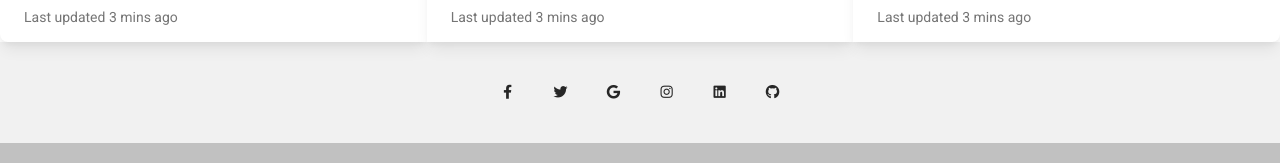
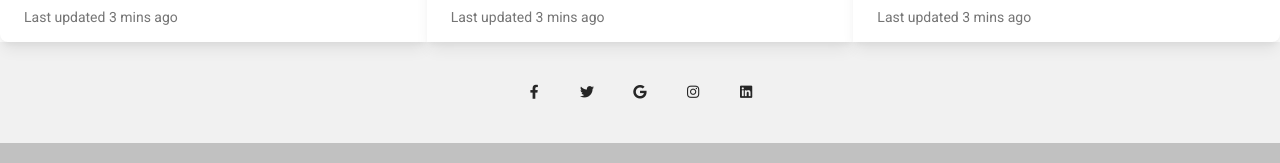
Before and after one commit to Sylvia-Chepkoech/Quotes-App, an Angular app: page / in a window 1280 px wide. Shown: the part 1370-1533 px from the top of the page. Built offline with nearby package versions, Linux system fonts and the light colour scheme.

Commit message:
update footer icons

```diff
--- a/src/app/footer/footer.component.html
+++ b/src/app/footer/footer.component.html
@@ -47,15 +47,7 @@
         data-mdb-ripple-color="dark"
         ><i class="fab fa-linkedin"></i
       ></a>
-      <!-- Github -->
-      <a
-        class="btn btn-link btn-floating btn-lg text-dark m-1"
-        href="#!"
-        role="button"
-        data-mdb-ripple-color="dark"
-        ><i class="fab fa-github"></i
-      ></a>
-    </section>
+        </section>
     <!-- Section: Social media -->
   </div>
   <!-- Grid container -->
```
